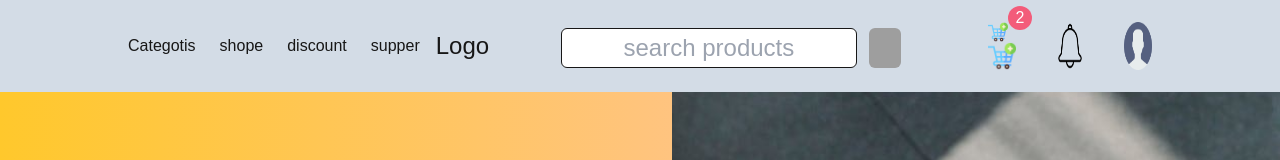
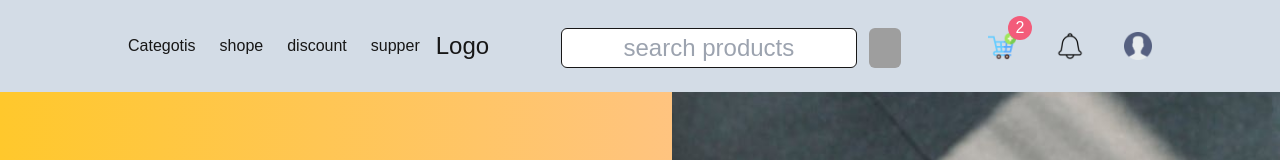
Before and after one commit to Azim-Mia/sera-ecommerce, a Next.js app: page / in a window 1280 px wide. Shown: the top 160 px of the page. Built offline with nearby package versions, Linux system fonts and the light colour scheme; grey boxes are pictures that could not be loaded.

Commit message:
img no-suppert

```diff
--- a/src/components/NavIcon.jsx
+++ b/src/components/NavIcon.jsx
@@ -18,7 +18,6 @@ const handleProfile =()=>{
   return (<>
   <div className="flex z-20 gap-4 sm:gap-6 lg:gap-10">
    <div className="relative">
-   <img src="/images/cart_2.png" alt="photos" className="h-5 w-5" />
     <Image src="/images/cart_2.png" onClick={()=>serIsCartOpen((prev)=>!prev)} alt ="logo" width={28} height={28} className=""/>
     <div className="absolute -top-4 -right-4 w-6 h-6 bg-lama rounded-full text-sm text-white flex justify-center items-center">2</div>
    </div>
```
